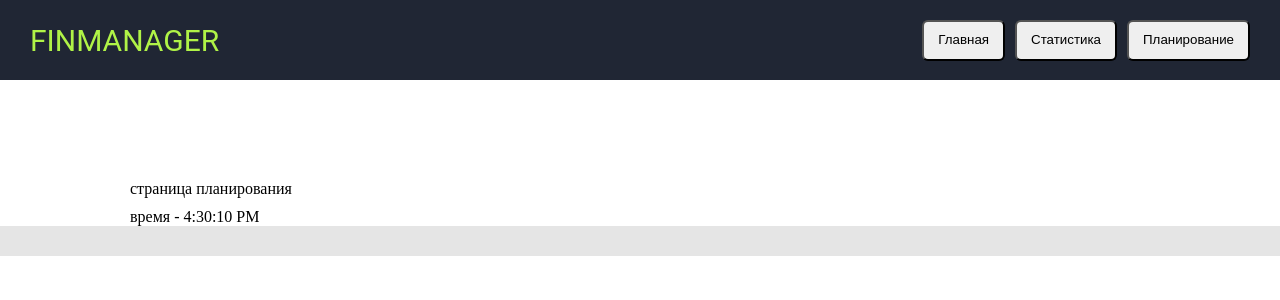
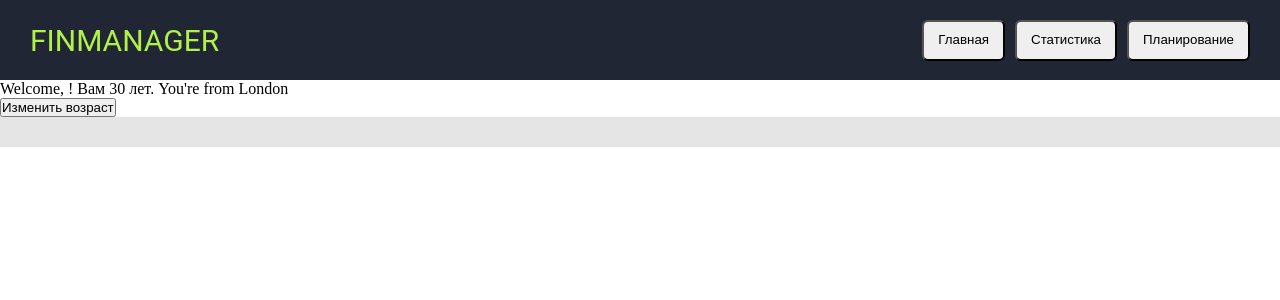
Before and after one commit to ipapMaster/ReactDev, a React (Create React App) app: page /plan in a window 1280 px wide. Shown: the top 300 px of the page. Built offline with nearby package versions, Linux system fonts and the light colour scheme.

Commit message:
Props and State via Class

```diff
--- a/src/App.js
+++ b/src/App.js
@@ -25,7 +25,7 @@ function App() {
         />
         <Route
           path={'/plan'}
-          element={<Plan />}  //Component={<Plan />}
+          element={<Plan testProp={"Nick"} />}  //Component={<Plan />}
         />
         <Route
           path={'*'}
--- a/src/components/pages/Plan.jsx
+++ b/src/components/pages/Plan.jsx
@@ -1,21 +1,23 @@
-import React, { useState, useEffect } from "react";
+import React from "react";
 
-const Plan = () => {
+export default class Plan extends React.Component {
 
-    const [time, setTime] = useState()
+    constructor(props) {
+        super(props)
+        // состояния
+        this.state = {
+            age: 30,
+            city: 'London'
+        }
+    }
 
-    useEffect(() => {
-
-        setInterval(() => setTime(new Date().toLocaleTimeString()), 1000)
-
-    }, [])
-
-    return (
-        <React.Fragment>
-            <span style={{ display: 'block', marginTop: '100px', marginLeft: '130px' }}>страница планирования</span>
-            <span style={{ display: 'block', marginTop: '10px', marginLeft: '130px' }}>время - {time}</span>
-        </React.Fragment>
-    )
+    // возвращает JSX элемент
+    render() {
+        return (
+            <>
+                <span>Welcome, {this.props.testProps}! Вам {this.state.age} лет. You're from {this.state.city}</span><br />
+                <button onClick={() => this.setState({ age: 35 })}>Изменить возраст</button>
+            </>
+        )
+    }
 }
-
-export default Plan
```
